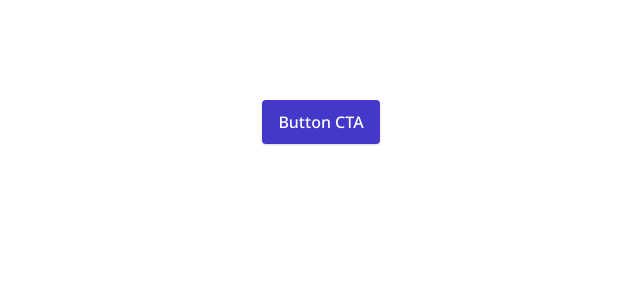
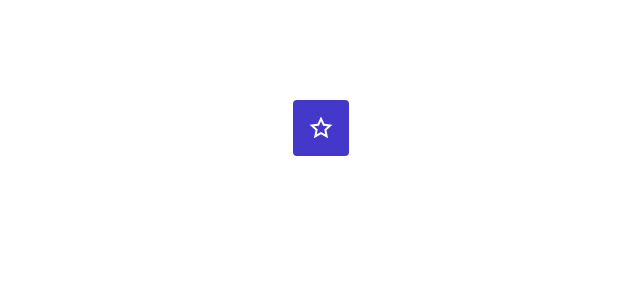
Before and after one commit to mkailbowdy/button-component, a Vue app: page / in a window 1280 px wide. Shown: the top 300 px of the page, without its empty margins (319-959 px from the left). Built offline with nearby package versions, Linux system fonts and the light colour scheme; the HTML template or start-up script is replaced by a standard one.

Commit message:
features done

```diff
--- a/src/components/ButtonComponent.vue
+++ b/src/components/ButtonComponent.vue
@@ -1,9 +1,9 @@
 <script setup lang="ts">
 
-import { computed } from 'vue'
+import { computed, onMounted, ref } from 'vue'
 
 type ButtonHierarchy = 'primary' | 'secondary' | 'tertiary' | 'linkColor' | 'linkGray' | 'destructive';
-type ButtonSize = 'medium' | 'large' | 'xl' | 'xl2' | 'icon';
+type ButtonSize = 'medium' | 'large' | 'xl' | 'xl2';
 
 const props = defineProps({
   hierarchy: {
@@ -13,6 +13,23 @@ const props = defineProps({
   size: {
     type: String as()=> ButtonSize,
     required: true,
+  },
+  iconOnly: {
+    type: Boolean,
+    required: false
+  },
+  svg: {
+    type: String,
+    required: false
+  }
+})
+
+const icon = ref<HTMLElement | null>(null)
+
+onMounted(()=>{
+  console.log(icon.value)
+  if (props.svg && icon.value !== null) {
+    icon.value.innerHTML = props.svg
   }
 })
 
@@ -34,7 +51,6 @@ const buttonClassesSizes = computed(()=>{
     large: 'button__field--large',
     xl: 'button__field--xl',
     xl2: 'button__field--xl2',
-    icon: 'button__field--icon',
   }
   return `${buttonSizes[props.size] || ''}`
 })
@@ -42,23 +58,46 @@ const buttonClassesSizes = computed(()=>{
 const buttonClasses = computed(()=>{
   return buttonClassesHierarchy.value +' '+ buttonClassesSizes.value
 })
-console.log(buttonClasses)
+const iconClasses = computed(()=>{
+  if (props.size === 'large') {
+    return 'button__field--icon button__field--icon--left'
+  } else if (props.size === 'xl') {
+    return 'button__field--icon button__field--icon--right'
+  } else if (props.size === 'xl2') {
+    return 'button__field--icon button__field--icon--none'
+  }
+  return ''
+})
 </script>
 <template>
-  <button :class="buttonClasses"><slot /></button>
+  <div v-if="!iconOnly" class="button__field">
+    <button :class="buttonClasses"><slot /></button>
+    <div :class="iconClasses">
+      <svg xmlns="http://www.w3.org/2000/svg" viewBox="0 0 24 24" :class="buttonClassesHierarchy"><path d="M12.0006 18.26L4.94715 22.2082L6.52248 14.2799L0.587891 8.7918L8.61493 7.84006L12.0006 0.5L15.3862 7.84006L23.4132 8.7918L17.4787 14.2799L19.054 22.2082L12.0006 18.26ZM12.0006 15.968L16.2473 18.3451L15.2988 13.5717L18.8719 10.2674L14.039 9.69434L12.0006 5.27502L9.96214 9.69434L5.12921 10.2674L8.70231 13.5717L7.75383 18.3451L12.0006 15.968Z"></path></svg>
+    </div>
+  </div>
+  <div v-else>
+    <div class="button__field--iconOnly" ref="icon">
+      <svg xmlns="http://www.w3.org/2000/svg" viewBox="0 0 24 24" :class="buttonClassesHierarchy"><path d="M12.0006 18.26L4.94715 22.2082L6.52248 14.2799L0.587891 8.7918L8.61493 7.84006L12.0006 0.5L15.3862 7.84006L23.4132 8.7918L17.4787 14.2799L19.054 22.2082L12.0006 18.26ZM12.0006 15.968L16.2473 18.3451L15.2988 13.5717L18.8719 10.2674L14.039 9.69434L12.0006 5.27502L9.96214 9.69434L5.12921 10.2674L8.70231 13.5717L7.75383 18.3451L12.0006 15.968Z"></path></svg>
+    </div>
+  </div>
 </template>
 <style scoped>
+.button__field {
+  position: relative;
+}
 button {
   font-family: inherit;
   font-weight: 500;
   border: none;
   border-radius: 4px;
-  box-shadow: 0px 1px 2px 0 rgb(0 0 0 / 0.06), 0px 1px 3px 0 rgb(0 0 0 / 0.10);
+  box-shadow: 0 1px 2px 0 rgb(0 0 0 / 0.06), 0 1px 3px 0 rgb(0 0 0 / 0.10);
   cursor: pointer;
 }
 .button__field--primary {
   color:#ffffff;
   background-color: #4338CA;
+  fill: #ffffff;
 }
 .button__field--medium {
   padding: 10px 14px;
@@ -66,23 +105,61 @@ button {
   line-height: 20px;
 }
 .button__field--large {
-  padding: 10px 16px;
+  height:44px;
+  width:148px;
+  padding-left: 32px;
   font-size: 16px;
   line-height: 24px;
 }
 .button__field--xl {
-  padding: 12px 20px;
+  height:48px;
+  width:156px;
+  padding-right: 32px;
   font-size: 16px;
   line-height: 24px;
 }
 
 .button__field--xl2 {
+  height:60px;
+  width:148px;
   padding: 16px 24px;
   font-size: 18px;
   line-height: 28px;
 }
 
+.button__field--iconOnly {
+  display:flex;
+  justify-content: center;
+  align-items: center;
+  top:0;
+  bottom:0;
+  height:56px;
+  width:56px;
+  background-color: #4338CA;
+  border-radius: 4px;
+}
+.button__field--iconOnly svg{
+  height:24px;
+  width:24px;
+}
+
 .button__field--icon {
-  padding: 16px;
+  display:flex;
+  position:absolute;
+  top:14px;
+  bottom:14px;
 }
+
+.button__field--icon--left {
+  padding-left:18px;
+}
+
+.button__field--icon--right {
+  right:0;
+  padding-right:18px;
+}
+.button__field--icon--none {
+  display:none;
+}
+
 </style>
--- a/src/views/ButtonView.vue
+++ b/src/views/ButtonView.vue
@@ -1,12 +1,15 @@
 <script setup lang="ts">
 import ButtonComponent from '@/components/ButtonComponent.vue'
+import { ref } from 'vue'
+
+// Optional: add your own svg for the icon
+// const svg = ref('')
+// svg.value = '<svg xmlns="http://www.w3.org/2000/svg" viewBox="0 0 24 24" fill="currentColor"><path d="M13.0508 12.361L7.39395 18.0179L5.97974 16.6037L11.6366 10.9468L6.68684 5.99707H18.0006V17.3108L13.0508 12.361Z"></path></svg>'
 </script>
 <template>
   <div class="container">
     <div class="button-variants">
-        <div class="button__field">
-          <ButtonComponent hierarchy="primary" size="large">Button CTA</ButtonComponent>
-        </div>
+          <ButtonComponent hierarchy="primary" size="xl2" icon-only>Button CTA</ButtonComponent>
     </div>
   </div>
 </template>
```
